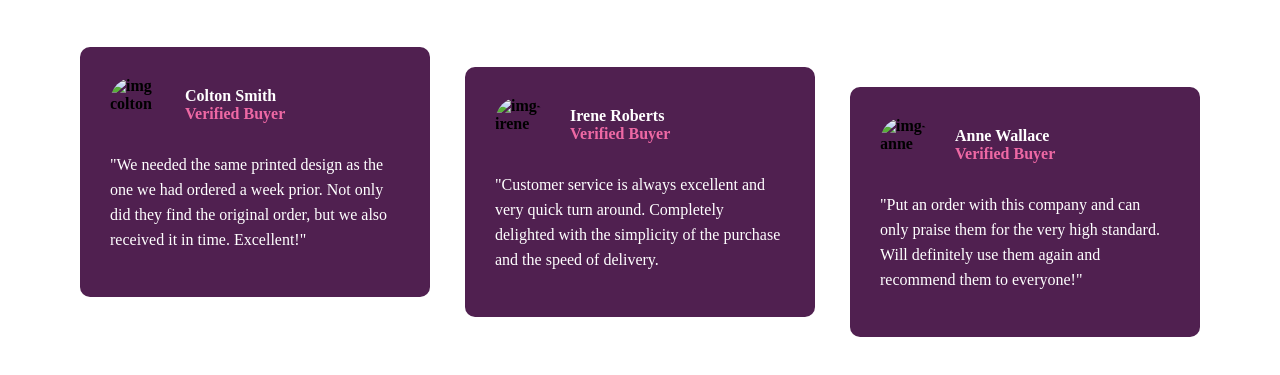
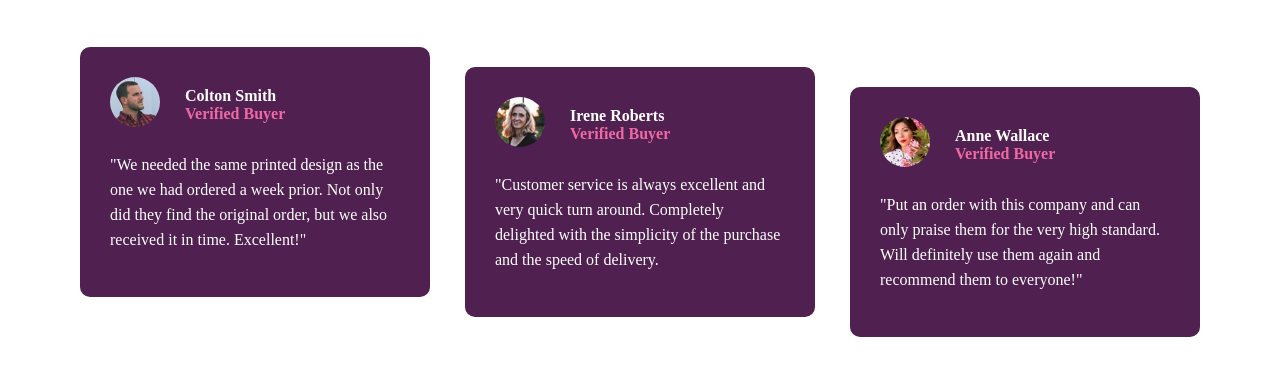
Before and after one commit to Jeliezer2003/social-proof-section-master, a plain HTML site: page index.html in a window 1280 px wide. Shown: the part 303-678 px from the top of the page. Drawn offline with Linux system fonts and the light colour scheme; the site is published under a folder, as on GitHub Pages, so addresses that start at the root find nothing.

Commit message:
commit-end

```diff
--- a/estilo.css
+++ b/estilo.css
@@ -547,9 +547,3 @@ font-weight: 700;
       line-height: 25px ;
       margin-top: 25px ;
     }
-
-
-
-
-
- }
--- a/inde.html
+++ b/index.html
@@ -68,7 +68,7 @@
           <div class="morao">
             <div class="content">
            <div class="colton">
-            <img class="imagenn" src="/images/image-colton.jpg" alt="img colton">
+            <img class="imagenn" src="images/images-colton.jpg" alt="img colton">
             <div class="colton-content">
              <p class="text-colton">Colton Smith </p>
              <p class="text-colton">Verified Buyer</p>
@@ -87,7 +87,7 @@
          <div class="morao-1">
           <div class="content-1">
          <div class="irene">
-          <img class="imagenn" src="/images/image-irene.jpg" alt="img-irene">
+          <img class="imagenn" src="images/images-irene.jpg" alt="img-irene">
           <div class="irene-content">
            <p class="text-irene">Irene Roberts </p>
            <p class="text-irene">Verified Buyer</p>
@@ -106,7 +106,7 @@
        <div class="morao-2">
         <div class="content-2">
        <div class="anne">
-        <img class="imagenn" src="/images/image-anne.jpg" alt="img-anne">
+        <img class="imagenn" src="images/image-anne.jpg" alt="img-anne">
         <div class="anne-content">
          <p class="text-anne">Anne Wallace </p>
          <p class="text-anne">Verified Buyer</p>
@@ -180,7 +180,7 @@
           <div class="morao5">
             <div class="content5">
            <div class="colton5">
-            <img class="imagenn5" src="/images/image-colton.jpg" alt="img colton">
+            <img class="imagenn5" src="images/images-colton.jpg" alt="img colton">
             <div class="colton-content5">
              <p class="text-colton5">Colton Smith </p>
              <p class="text-colton5">Verified Buyer</p>
@@ -199,7 +199,7 @@
          <div class="morao6">
           <div class="content6">
          <div class="irene6">
-          <img class="imagenn6" src="/images/image-irene.jpg" alt="img-irene">
+          <img class="imagenn6" src="images/images-irene.jpg" alt="img-irene">
           <div class="irene-content6">
            <p class="text-irene6">Irene Roberts </p>
            <p class="text-irene6">Verified Buyer</p>
@@ -218,7 +218,7 @@
        <div class="morao7">
         <div class="content7">
        <div class="anne7">
-        <img class="imagenn7" src="/images/image-anne.jpg" alt="img-anne">
+        <img class="imagenn7" src="images/image-anne.jpg" alt="img-anne">
         <div class="anne-content7">
          <p class="text-anne7">Anne Wallace </p>
          <p class="text-anne7">Verified Buyer</p>
```
Also changed, not shown: images/images-colton.jpg (renamed from images/image-colton.jpg), images/images-irene.jpg (renamed from images/image-irene.jpg).
